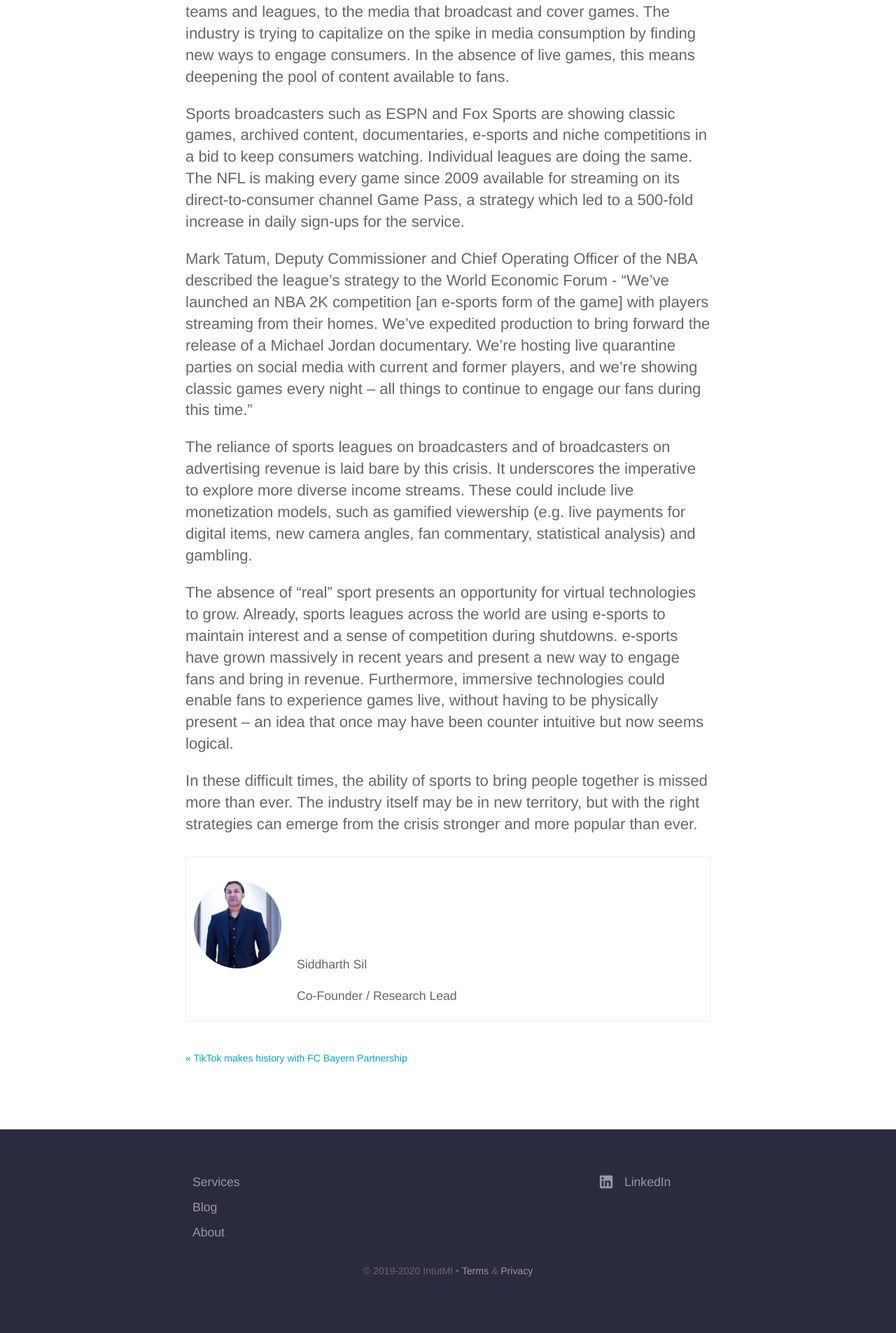
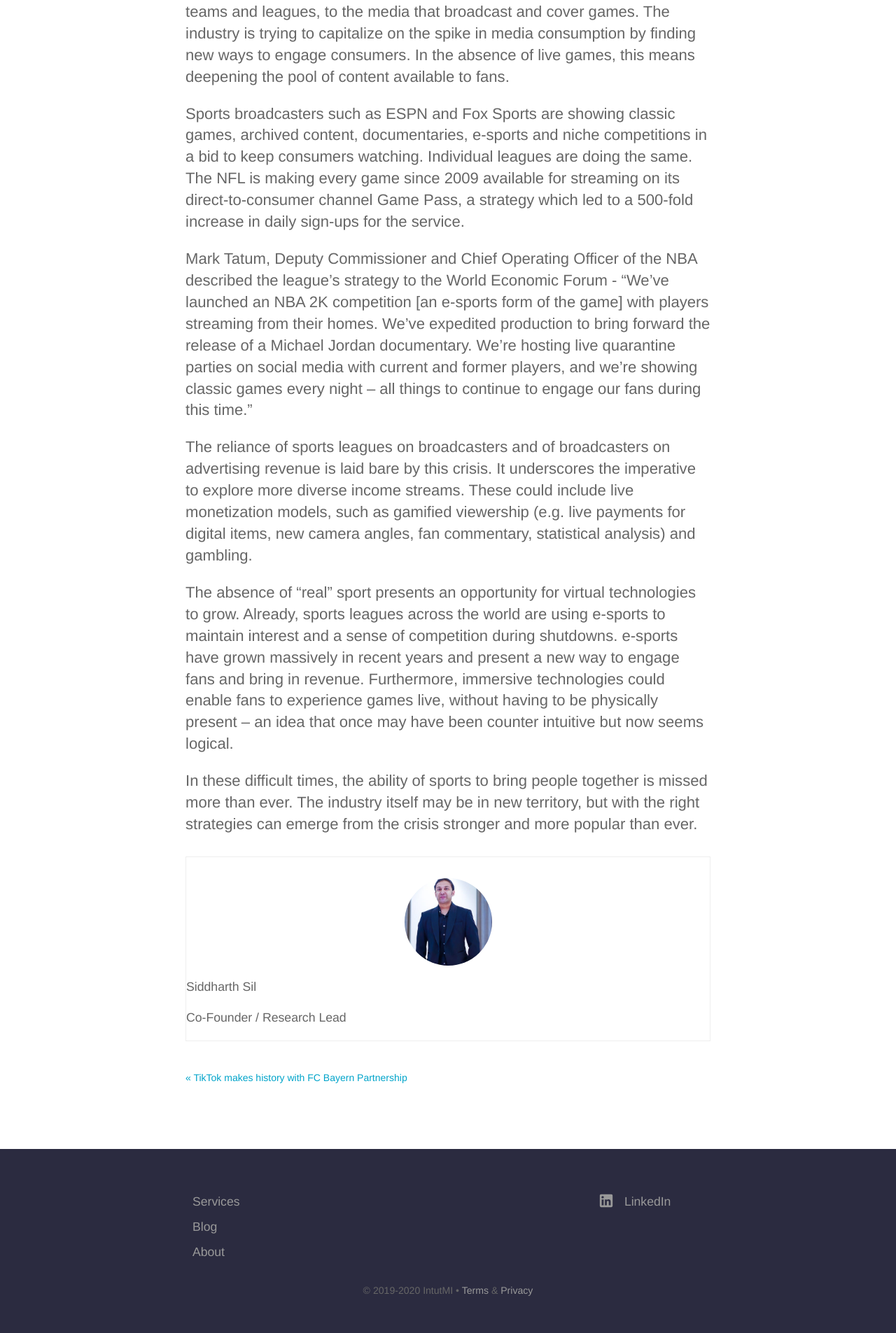
Before and after one commit to intutdev/intutmi.github.io, a Jekyll site: the page built from _posts/2020-05-20-sports-in-the-time-of-covid-19-pandemic.md, in a window 1280 px wide. Shown: the part 2209-4114 px from the top of the page at 70% size. Built offline with Jekyll 4.4.1, drawn with Linux system fonts in a browser that asks for light colours; before the commit the page ends 4086 px from its top, so only the background shows below that.

Commit message:
Updated '_sass/blog.scss' via CloudCannon

```diff
--- a/_sass/blog.scss
+++ b/_sass/blog.scss
@@ -5,33 +5,6 @@
 	li {
 		margin: 100px 0;
 	}
-}
-
-.divTable{
-	display: table;
-	width: 100%;
-}
-.divTableRow {
-	display: table-row;
-}
-.divTableHeading {
-	background-color: #fff;
-	display: table-header-group;
-}
-.divTableCell, .divTableHead {
-	border: 1px solid #fff;
-	display: table-cell;
-	padding: 3px 10px;
-}
-.divTableHeading {
-	background-color: #EEE;
-	display: table-header-group;
-	font-weight: bold;
-}
-.divTableFoot {
-	background-color: #fff;
-	display: table-footer-group;
-	font-weight: bold;
 }
 
 .blog-post {
```
